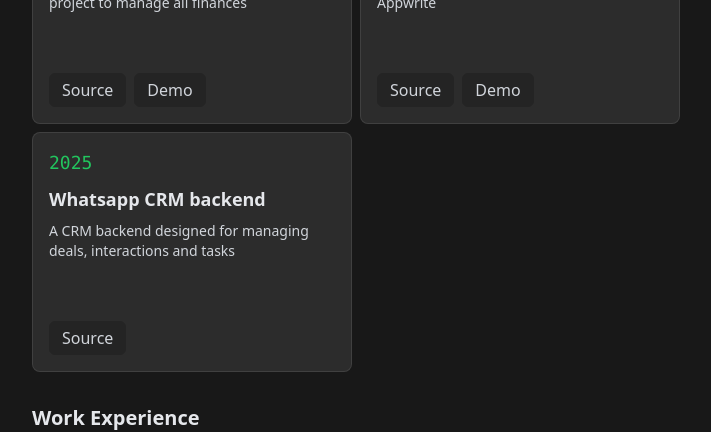
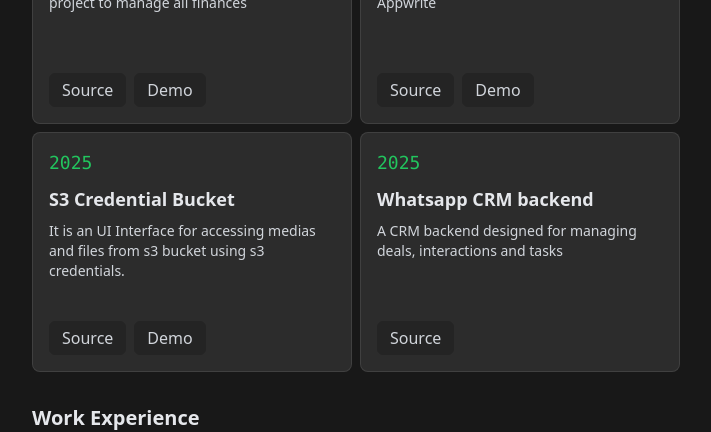
Before and after one commit to SankalpPimpalkar/SankalpPimpalkar, a React (Vite) app: page / in a window 1280 px wide. Shown: the part 1320-1752 px from the top of the page, without its empty margins (280-991 px from the left). Built offline with nearby package versions, Linux system fonts and the light colour scheme; no server answers.

Commit message:
added new project: S3 Credential Bucket with description and links

```diff
--- a/src/data/data.js
+++ b/src/data/data.js
@@ -91,6 +91,14 @@ export const projects = [
     },
     {
         id: 3,
+        name: 'S3 Credential Bucket',
+        created_year: '2025',
+        description: 'It is an UI Interface for accessing medias and files from s3 bucket using s3 credentials.',
+        source_code: 'https://github.com/SankalpPimpalkar/S3-Bucket-Storage-Manager',
+        demo: 'https://s3-bucket-storage-manager.vercel.app/'
+    },
+    {
+        id: 4,
         name: 'Whatsapp CRM backend',
         created_year: '2025',
         description: 'A CRM backend designed for managing deals, interactions and tasks',
```
